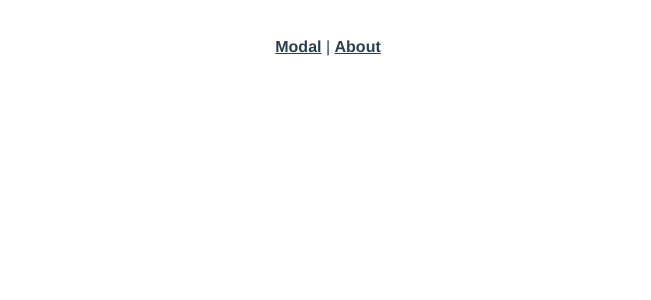
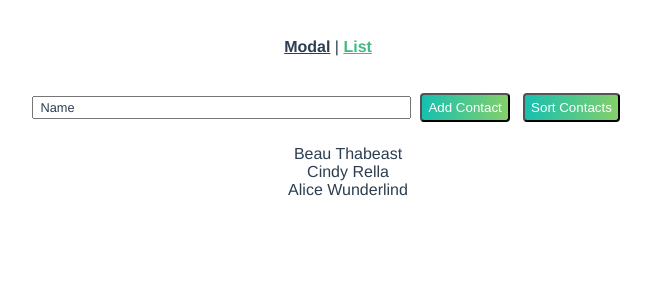
Before and after one commit to luismartinezs/animating-vue-lesson2-START, a Vue app: page /list in a window 1280 px wide. Shown: the top 300 px of the page, without its empty margins (312-963 px from the left). Built offline with nearby package versions, Linux system fonts and the light colour scheme.

Commit message:
transition group

```diff
--- a/src/App.vue
+++ b/src/App.vue
@@ -2,7 +2,7 @@
   <div id="app">
     <div id="nav">
       <router-link to="/">Modal</router-link> |
-      <router-link to="/about">About</router-link>
+      <router-link to="/list">List</router-link>
     </div>
     <transition name="slide-fade" mode="out-in">
       <router-view />
@@ -18,33 +18,22 @@
   text-align: center;
   color: #2c3e50;
 }
-
 button {
-  width: 5em;
-  height: 2em;
+  height: 2.2em;
   margin: 0.5em;
-  border-radius: 5px;
+  border-radius: 0.3em;
   background: linear-gradient(to right, #16c0b0, #84cf6a);
-  font-size: 1em;
   color: white;
-  border: none;
-  outline: none;
-  cursor: pointer;
 }
-
-#nav {
-  padding: 30px;
+input {
+  display: inline-block;
+  box-sizing: border-box;
+  width: 30%;
+  height: 1.8em;
+  padding: 0.5em;
+  margin: 0.2em;
+  font: 0.8em 'Avenir', Helvetica, sans-serif;
 }
-
-#nav a {
-  font-weight: bold;
-  color: #2c3e50;
-}
-
-#nav a.router-link-exact-active {
-  color: #42b983;
-}
-
 .modal {
   width: 250px;
   height: 200px;
@@ -54,30 +43,59 @@ button {
   border-radius: 2%;
   background-color: #e0e0e0;
 }
-
-/* Transitions */
-.fade-enter,
+#nav {
+  padding: 30px;
+}
+#nav a {
+  font-weight: bold;
+  color: #2c3e50;
+}
+#nav a.router-link-exact-active {
+  color: #42b983;
+}
+p {
+  font-size: 0.8em;
+}
+::placeholder {
+  color: #2c3e50;
+}
+ul {
+  list-style-type: none;
+}
+/*** TRANSITIONS ***/
+.fade-enter {
+  opacity: 0;
+}
+.fade-enter-active,
+.fade-leave-active {
+  transition: opacity 0.5s ease-out;
+}
 .fade-leave-to {
   opacity: 0;
 }
 
-.fade-enter-active,
-.fade-leave-active {
-  transition: opacity 0.5s ease-out;
+.slide-fade-enter {
+  transform: translateX(10px);
+  opacity: 0;
 }
-
-.slide-fade-enter {
-  opacity: 0;
-  transform: translateX(10px);
-}
-
 .slide-fade-enter-active,
 .slide-fade-leave-active {
   transition: all 0.2s ease;
 }
+.slide-fade-leave-to {
+  transform: translateX(-10px);
+  opacity: 0;
+}
 
-.slide-fade-leave-to {
+.slide-up-enter {
+  transform: translateY(10px);
   opacity: 0;
-  transform: translateX(-10px);
+}
+.slide-up-enter-active {
+  transition: all 0.2s ease;
+}
+
+.slide-up-move {
+  transition: transform 0.8s ease-in;
 }
 </style>
--- a/src/router.js
+++ b/src/router.js
@@ -14,13 +14,13 @@ export default new Router({
       component: Modal
     },
     {
-      path: "/about",
-      name: "about",
+      path: "/list",
+      name: "list",
       // route level code-splitting
       // this generates a separate chunk (about.[hash].js) for this route
       // which is lazy-loaded when the route is visited.
       component: () =>
-        import(/* webpackChunkName: "about" */ "./views/About.vue")
+        import(/* webpackChunkName: "about" */ "./views/List.vue")
     }
   ]
 });
--- a/src/views/About.vue
+++ /dev/null
@@ -1,5 +0,0 @@
-<template>
-  <div class="about">
-    <h1>This is an about page</h1>
-  </div>
-</template>
--- /dev/null
+++ b/src/views/List.vue
@@ -0,0 +1,33 @@
+ <template>
+  <div>
+    <input v-model="newContact" placeholder="Name" type="text" />
+    <button @click="addContact">Add Contact</button>
+    <button @click="sortContacts">Sort Contacts</button>
+
+    <transition-group tag="ul" name="slide-up" appear>
+      <li v-for="(contact, index) in contacts" :key="index">
+        {{ contact }}
+      </li>
+    </transition-group>
+  </div>
+</template>
+
+    <script>
+export default {
+  data() {
+    return {
+      newContact: '',
+      contacts: ['Beau Thabeast', 'Cindy Rella', 'Alice Wunderlind'],
+    }
+  },
+  methods: {
+    addContact() {
+      this.contacts.push(this.newContact)
+      this.newContact = ''
+    },
+    sortContacts() {
+      this.contacts.sort()
+    },
+  },
+}
+</script>
```
